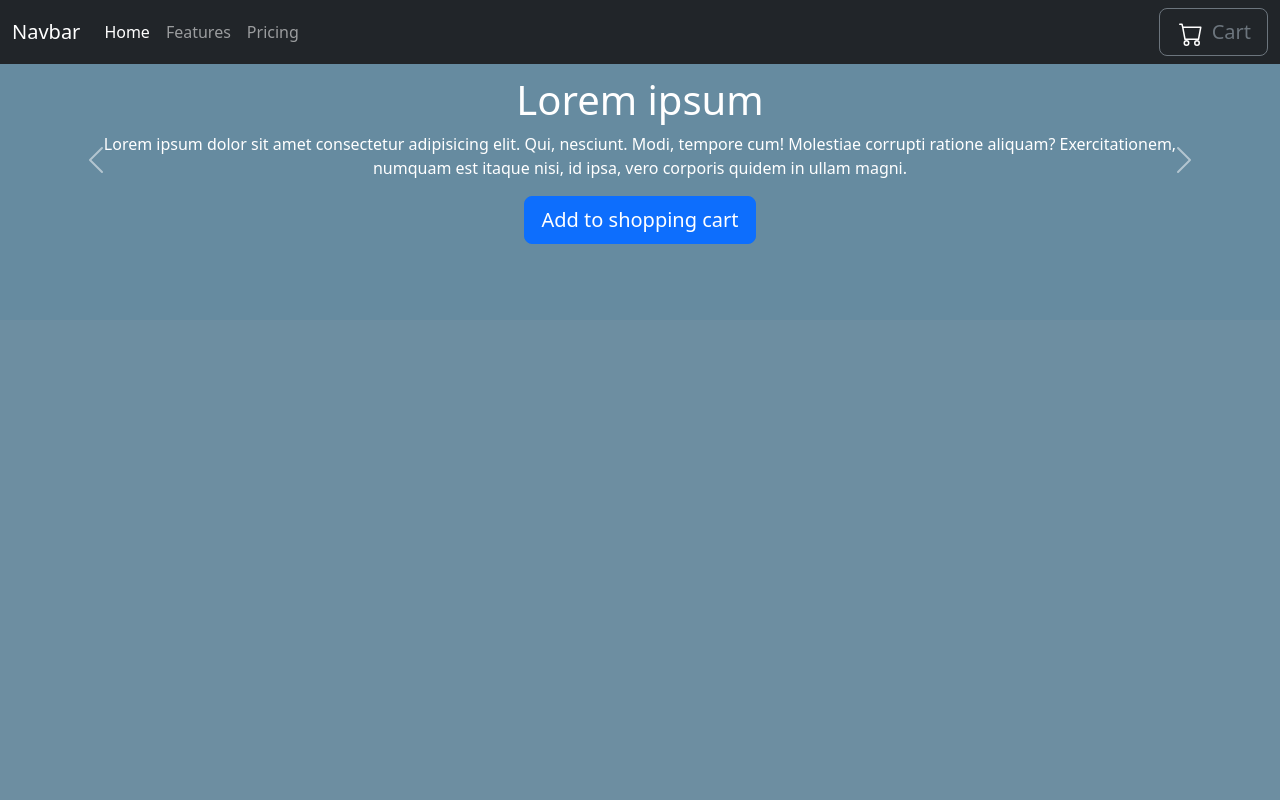
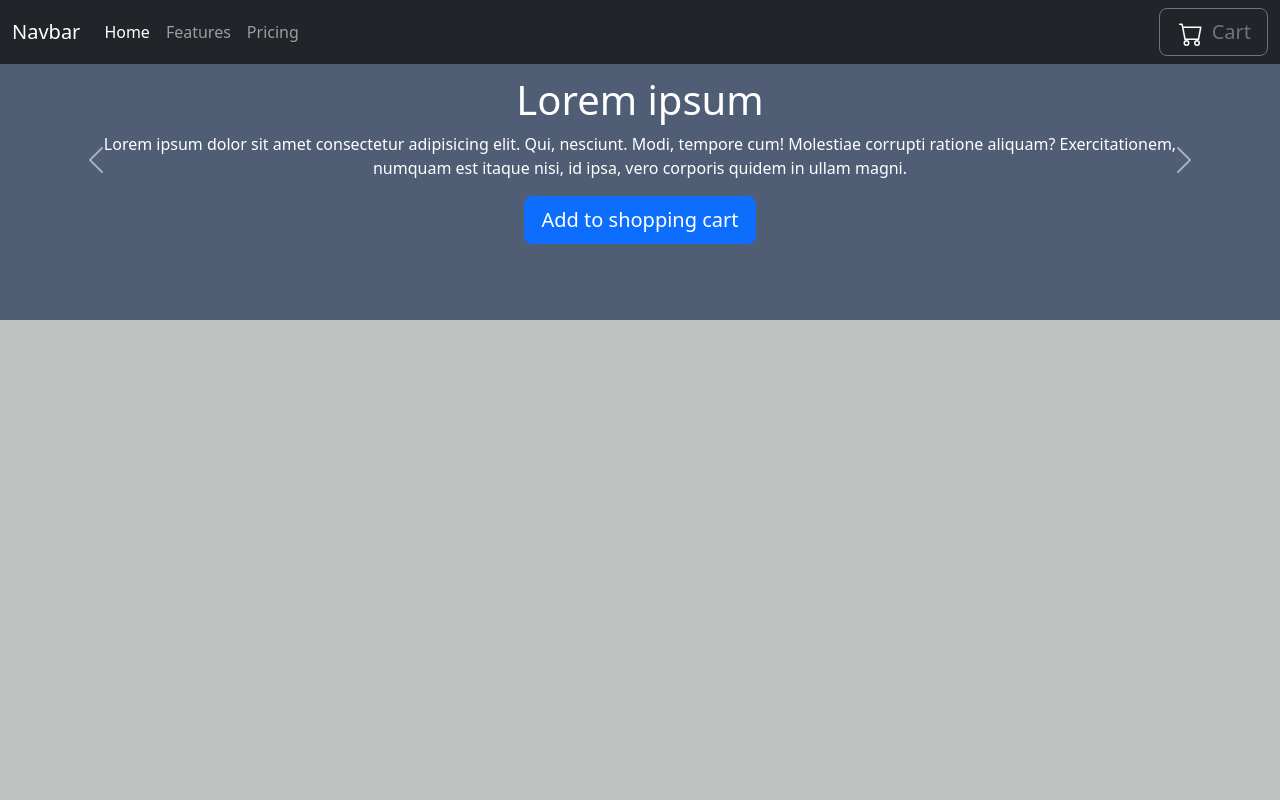
Before and after one commit to BabaYagaPROP/shop_template, a PHP site: page / in a window 1280 px wide. Run offline with PHP 8.4, Linux system fonts and the light colour scheme.

Commit message:
Add files via upload

```diff
--- a/css/style.css
+++ b/css/style.css
@@ -1,6 +1,6 @@
 .carousel-item{
     height: 40vh;
-    background: rgb(102, 139, 160);
+    background: rgb(79, 93, 117);
     color:white;
     position:relative;
 }
@@ -13,7 +13,7 @@
 }
 main{
     height:60vh;
-    background: rgb(109, 142, 161);
+    background: rgb(191, 192, 192);
 }
 .filter_white{
     filter: invert(100%);
```
